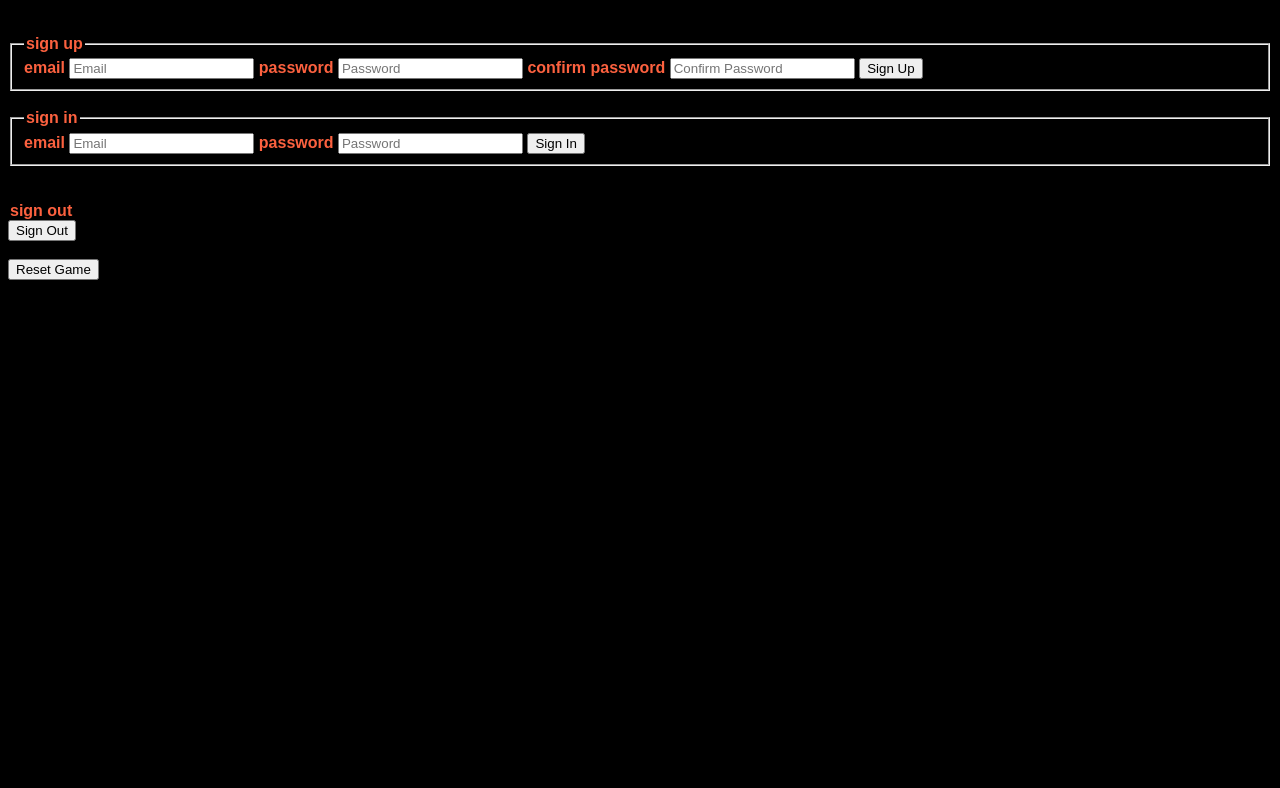
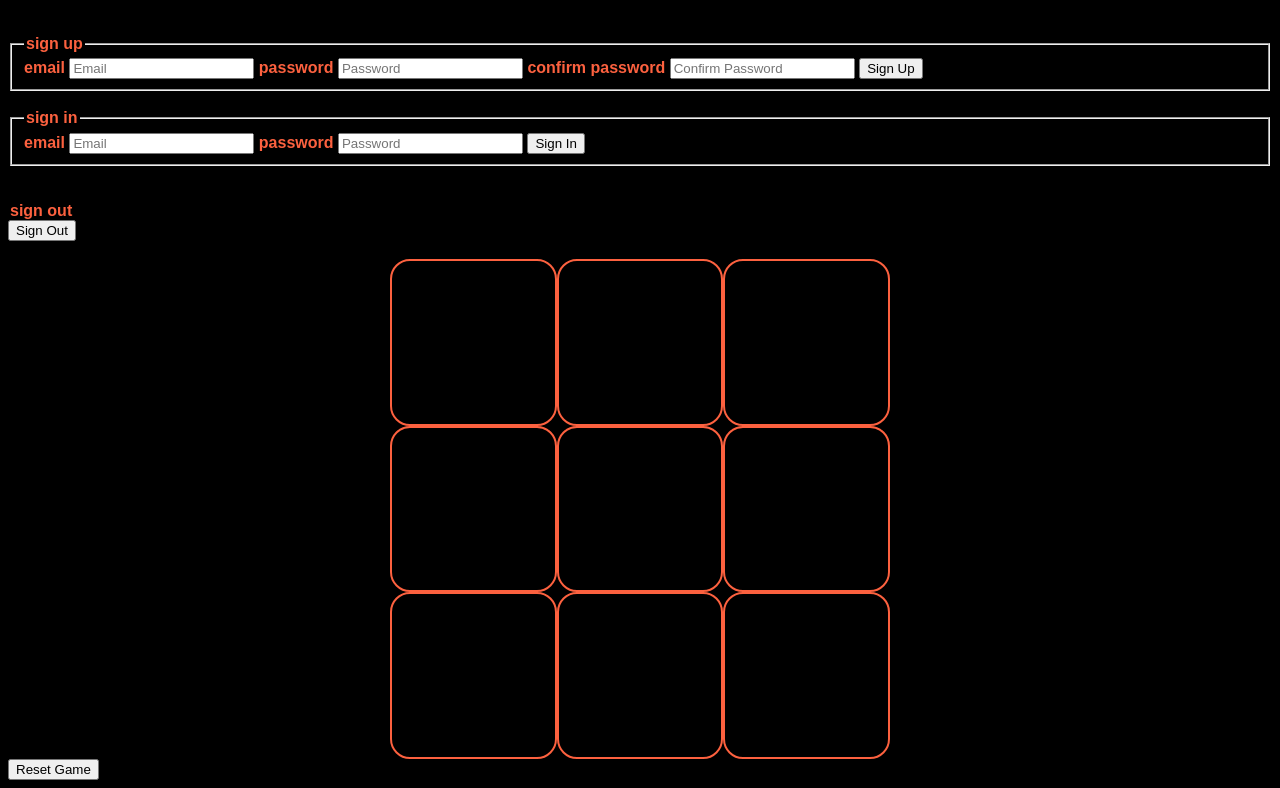
Before and after one commit to mcidoni/MC-Triple-T-client, a website built with webpack: page index.html in a window 1280 px wide. Shown: the part 79-867 px from the top of the page. Before the commit the page ends 800 px from the top, so only its background shows below. Built offline with nearby package versions, Linux system fonts and the light colour scheme.

Commit message:
added game board (html and css adjustments)

```diff
--- a/assets/styles/index.scss
+++ b/assets/styles/index.scss
@@ -19,8 +19,31 @@ body {
   display: none;
 }
 
-.div.square {
-  background-color: white;
-  border: 1px solid white;
-  height: 50px;
+.game-board {
+  display: flex;
+  flex-wrap: wrap;
+  background-color: #000000;
+  height: 500px;
+  width: 500px;
+  border-radius: 20px;
+  margin: 0 auto;
 }
+
+.square {
+  display: flex;
+  justify-content: center;
+  align-items: center;
+  height: calc(100% / 3);
+  width: calc(100% / 3);
+  background-color: #000000;
+  border: 2px solid #fc613f ;
+  box-sizing: border-box;
+  border-radius: 20px;
+  transition: background-color .5s;
+  font-size: 100px;
+
+  &:hover {
+    background-color: rgba(255, 255, 255, .3);
+
+  }
+}
--- a/index.html
+++ b/index.html
@@ -60,6 +60,17 @@
       </section>
       <br>
       <div id="auth-display"></div>
+      <div class="game-board">
+        <div class="square one"></div>
+        <div class="square two"></div>
+        <div class="square three"></div>
+        <div class="square four"></div>
+        <div class="square five"></div>
+        <div class="square six"></div>
+        <div class="square seven"></div>
+        <div class="square eight"></div>
+        <div class="square nine"></div>
+      </div>
       <section>
         <button id="reset-game">Reset Game</button>
       </section>
```
Also changed, not shown: assets/scripts/app.js (line endings or trailing spaces).
